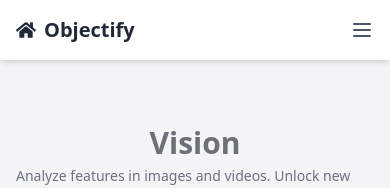
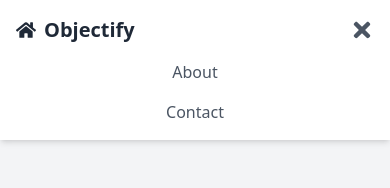
Before and after one commit to Shriansh2002/Objectify, a Next.js app: page / in a window 390 px wide. Both pictures are taken after a click on the button 362 px from the left and 30 px from the top of the page. Shown: the top 188 px of the page. Built offline with nearby package versions, Linux system fonts and the light colour scheme.

Commit message:
Added Menu Feature #1

```diff
--- a/src/components/global/Header.jsx
+++ b/src/components/global/Header.jsx
@@ -1,10 +1,15 @@
-import React from 'react';
+import React, { useState } from 'react';
 import Link from 'next/link';
-import { FaHome } from 'react-icons/fa';
+import { FaBars, FaHome, FaTimes } from 'react-icons/fa';
 
 function Header() {
+	const [isOpen, setIsOpen] = useState(false);
+
+	const toggleMenu = () => {
+		setIsOpen(!isOpen);
+	};
 	return (
-		<header className="bg-white shadow-md px-4 py-4 md:px-6 md:py-6">
+		<header className="bg-white shadow-md px-4 py-4 md:px-6">
 			<div className="container mx-auto flex justify-between items-center">
 				<Link href="/">
 					<div className="text-xl flex items-center font-bold text-gray-800 cursor-pointer">
@@ -29,35 +34,44 @@ function Header() {
 									</div>
 								</Link>
 							</li>
-							<li className="ml-6">
-								<Link href="/blog">
+						</ul>
+					</nav>
+				</div>
+				<div className="md:hidden">
+					<button
+						className="flex items-center text-gray-600 hover:text-gray-800 focus:outline-none"
+						onClick={toggleMenu}
+					>
+						{isOpen ? (
+							<FaTimes className="h-6 w-6" />
+						) : (
+							<FaBars className="h-6 w-6" />
+						)}
+					</button>
+				</div>
+			</div>
+			{isOpen && (
+				<div className="md:hidden">
+					<nav>
+						<ul className="flex flex-col items-center">
+							<li className="mt-4">
+								<Link href="/about">
 									<div className="text-gray-600 hover:text-gray-800">
-										Blog
+										About
+									</div>
+								</Link>
+							</li>
+							<li className="mt-4">
+								<Link href="/contact">
+									<div className="text-gray-600 hover:text-gray-800">
+										Contact
 									</div>
 								</Link>
 							</li>
 						</ul>
 					</nav>
 				</div>
-				<div className="md:hidden">
-					<button className="flex items-center text-gray-600 hover:text-gray-800 focus:outline-none">
-						<svg
-							className="h-6 w-6"
-							viewBox="0 0 24 24"
-							xmlns="http://www.w3.org/2000/svg"
-							fill="currentColor"
-						>
-							<path
-								d="M4 6H20M4 12H20M4 18H20"
-								stroke="currentColor"
-								strokeWidth="2"
-								strokeLinecap="round"
-								strokeLinejoin="round"
-							/>
-						</svg>
-					</button>
-				</div>
-			</div>
+			)}
 		</header>
 	);
 }
```
